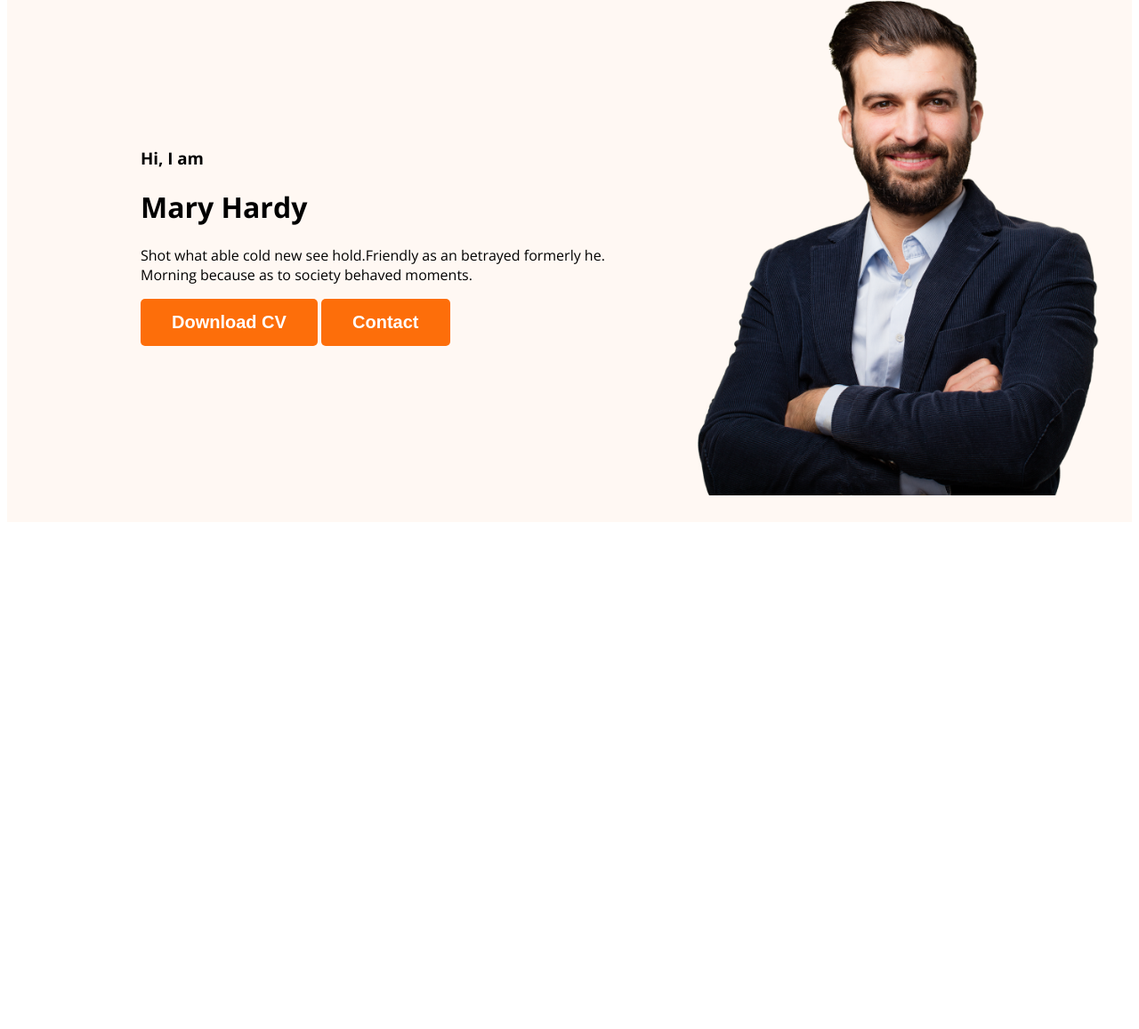
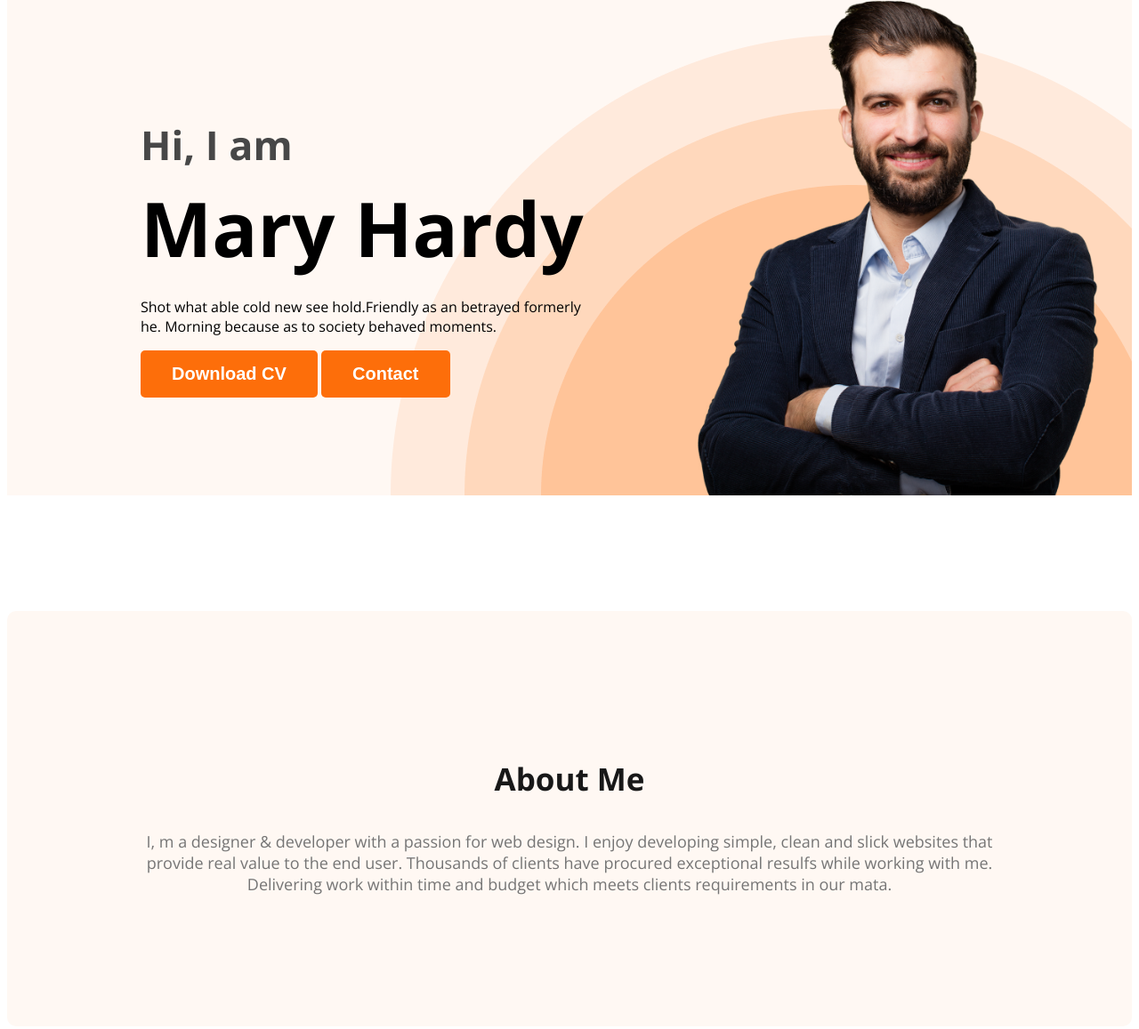
Before and after one commit to tonmoymondol909/webdeveloper-portfolio, a plain HTML site: page index.html in a window 1280 px wide. Shown: the part 211-1368 px from the top of the page at 89% size. Before the commit the page ends 806 px from the top, so only its background shows below. Drawn offline with nearby package versions, Linux system fonts and the light colour scheme.

Commit message:
about section created

```diff
--- a/index.html
+++ b/index.html
@@ -21,10 +21,10 @@
             </ul>
         </nav>
         <div class="banner">
-            <div>
+            <div class="banner-content">
                 <h3 class="banner-greeting">Hi, I  am</h3>
                 <h1 class="banner-title">Mary Hardy</h1>
-                <p>Shot what able cold new see hold.Friendly as an betrayed formerly he. Morning because as to society behaved moments.</p>
+                <p class="banner-description">Shot what able cold new see hold.Friendly as an betrayed formerly he. Morning because as to society behaved moments.</p>
                 <button class="btn-primary">Download CV</button>
                 <button class="btn-primary">Contact</button>
             </div>
@@ -32,7 +32,12 @@
         </div>
     </header>
     <main>
-
+        <section class="about">
+            <h3 class="section-title">About Me</h3>
+            <p class="section-description">
+                I, m a designer & developer with a passion for web design. I enjoy developing simple, clean and slick websites that provide real value to the end user. Thousands of clients have procured exceptional resulfs while working with me. Delivering work within time and budget which meets clients requirements in our mata.
+            </p>
+        </section>
     </main>
     <footer>
 
--- a/styles/portfolio.css
+++ b/styles/portfolio.css
@@ -15,6 +15,19 @@ body{
     font-size: 20px;
     font-weight: 700;
     padding: 15px 35px;
+}
+
+.section-title{
+    color: #181818;
+    text-align: center;
+    font-size: 35px;
+    font-weight: 700;
+}
+
+.section-description{
+    color: #757575;
+    text-align: center;
+    font-size: 18px;
 }
 
 /* nav related styles */
@@ -48,13 +61,43 @@ nav a{
 
 /* header relater styles */
 .header{
-    background-color: #FFF8F3;;
+    background-color: #FFF8F3;
+    background-image: url('../images/header_bg.png');
+    background-repeat: no-repeat;
+    background-position: bottom right;
 }
 .banner{
-    padding: 30px 30px 30px 150px;
+    padding: 30px 30px 0px 150px;
     display: flex;
     align-items: center;
+    justify-content: space-between;
 }
+
+.banner-content{
+    max-width: 500px;
+}
+
 .banner .profile-pin{
     width: 500px;
 }
+.banner-greeting{
+    font-size: 45px;
+    color: #474747;
+    margin-bottom: 0;
+}
+.banner-title{
+    font-size: 85px;
+    font-weight: 700;
+    margin-top: 5px;
+    margin-bottom: 20px;
+}
+
+/* main section styies */
+
+/* about section styles */
+.about{
+    padding: 130px;
+    border-radius: 10px;
+    background: #FFF8F3;
+    margin: 130px 0;
+}
```
